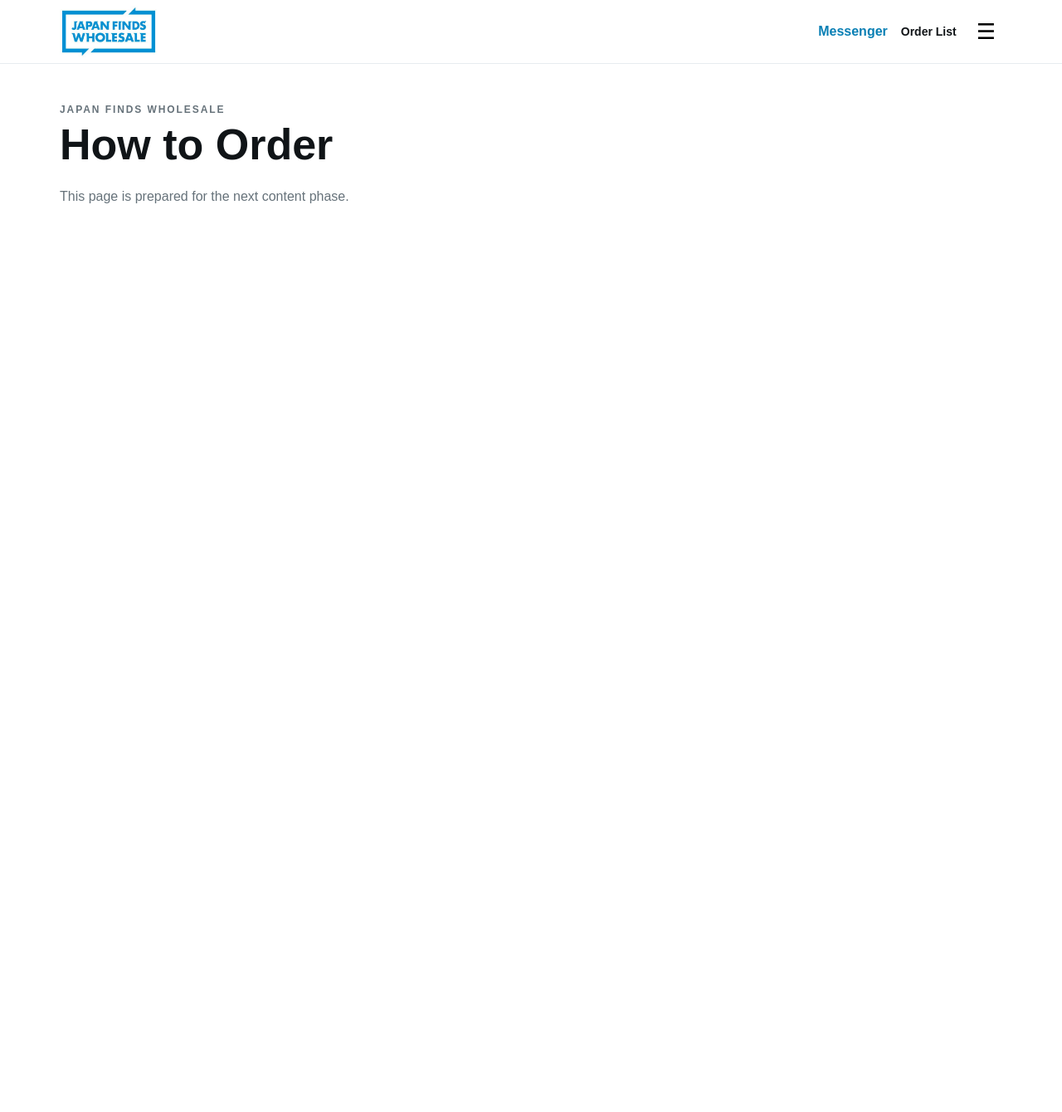
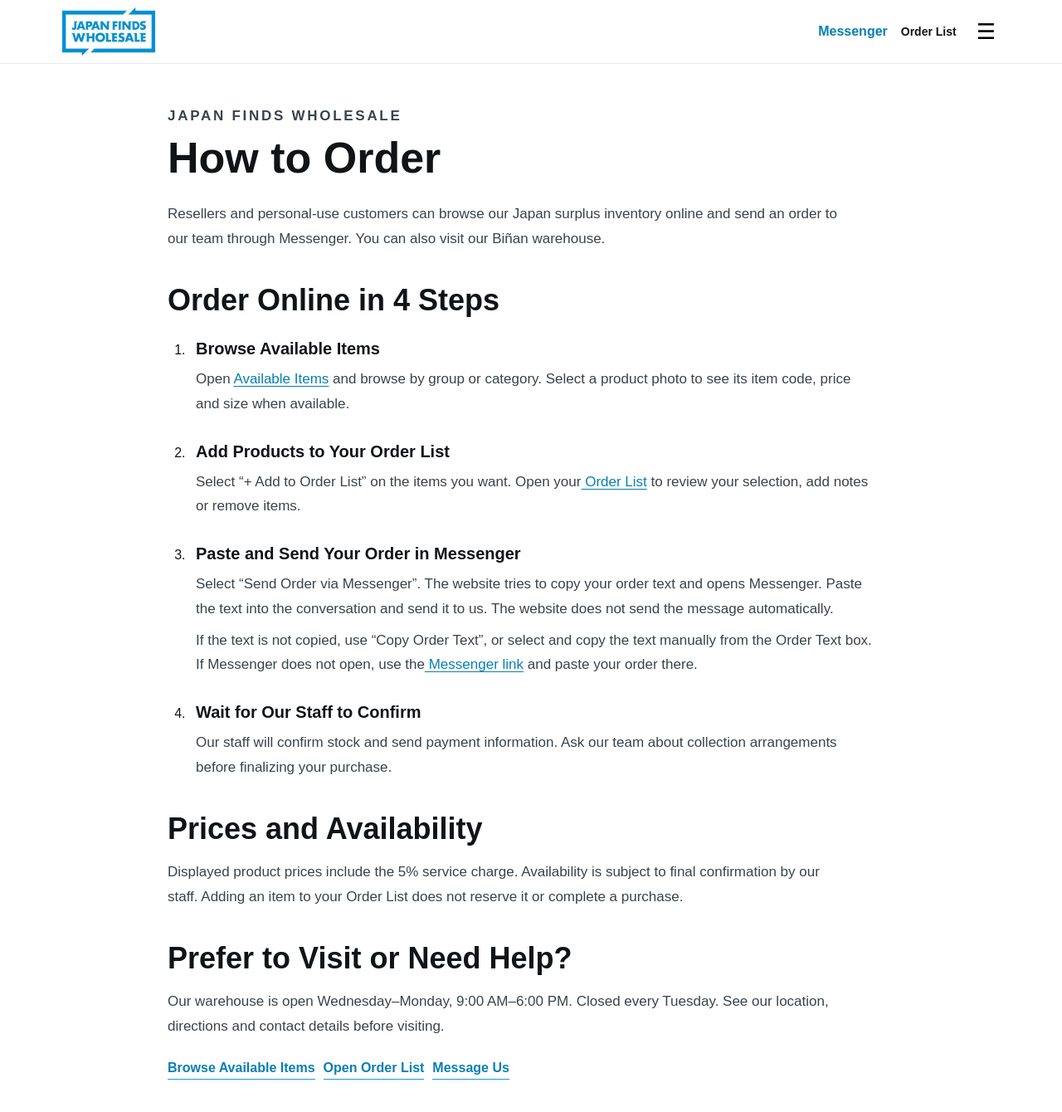
Before and after one commit to KEITAROHTAO/JAPANFINDSWHOLESALE, a Next.js app: page /how-to-order in a window 1280 px wide. Shown: the top 1340 px of the page at 83% size. Before the commit the page ends 800 px from the top, so only its background shows below. Built offline with nearby package versions, Linux system fonts and the light colour scheme; no server answers.

Commit message:
Complete warehouse information and online ordering guide

```diff
--- a/app/globals.css
+++ b/app/globals.css
@@ -128,6 +128,22 @@ h2 { font-size: clamp(24px, 3vw, 32px); margin: 0; }
 }
 
 
+/* Warehouse information and ordering guide */
+.storeSection { padding-top: 12px; padding-bottom: 56px; }
+.storeDetails { border-top: 1px solid var(--line); padding-top: 30px; }
+.storeDetails h2 { font-size: clamp(26px, 3vw, 36px); line-height: 1.15; margin: 0 0 24px; }
+.storeDetailsGrid { display: grid; grid-template-columns: repeat(2, minmax(0, 1fr)); gap: 28px; }
+.storeDetails h3 { font-size: 18px; margin: 0 0 10px; }
+.storeDetails address, .storeDetails p { font-size: 16px; font-style: normal; line-height: 1.75; color: #39444b; margin: 0 0 22px; }
+.storeDetails a:not(.outlineButton), .orderGuideSteps a { color: var(--blue-dark); text-decoration: underline; text-underline-offset: 3px; overflow-wrap: anywhere; }
+.orderGuideSteps { margin: 24px 0 36px; padding-left: 26px; }
+.orderGuideSteps li { padding-left: 8px; margin-bottom: 28px; }
+.orderGuideSteps h3 { font-size: 20px; line-height: 1.4; margin: 0 0 8px; }
+.orderGuideSteps p { margin: 8px 0; }
+@media (max-width: 760px) {
+  .storeDetailsGrid { grid-template-columns: 1fr; gap: 12px; }
+}
+
 /* Japanese supplier site */
 .jpSite { font-family: "Yu Gothic", "Hiragino Kaku Gothic ProN", "Noto Sans JP", Arial, sans-serif; }
 .jpHero { position: relative; min-height: 620px; display: flex; align-items: flex-end; overflow: hidden; }
--- a/app/how-to-order/page.tsx
+++ b/app/how-to-order/page.tsx
@@ -1,9 +1,80 @@
+import type { Metadata } from "next";
+import { STORE } from "@/lib/store";
+
+export const metadata: Metadata = {
+  title: "How to Order Japan Surplus Online",
+  description:
+    "Order Japan surplus from JAPAN FINDS in Biñan, Laguna. Browse available items, build your Order List, and paste your order into Messenger for stock and payment confirmation.",
+  alternates: { canonical: "/how-to-order" },
+};
+
 export default function Page() {
+  const messenger = process.env.NEXT_PUBLIC_MESSENGER_URL || "https://m.me/61576532876437";
+
   return (
-    <main className="contentWrap pageTop placeholderPage">
+    <main className="contentWrap pageTop prosePage">
       <p className="eyebrow">JAPAN FINDS WHOLESALE</p>
       <h1>How to Order</h1>
-      <p>This page is prepared for the next content phase.</p>
+      <p>
+        Resellers and personal-use customers can browse our Japan surplus inventory online
+        and send an order to our team through Messenger. You can also visit our Biñan warehouse.
+      </p>
+
+      <h2>Order Online in 4 Steps</h2>
+      <ol className="orderGuideSteps">
+        <li>
+          <h3>Browse Available Items</h3>
+          <p>
+            Open <a href="/available-items">Available Items</a> and browse by group or category.
+            Select a product photo to see its item code, price and size when available.
+          </p>
+        </li>
+        <li>
+          <h3>Add Products to Your Order List</h3>
+          <p>
+            Select “+ Add to Order List” on the items you want. Open your
+            <a href="/order-list"> Order List</a> to review your selection, add notes or remove items.
+          </p>
+        </li>
+        <li>
+          <h3>Paste and Send Your Order in Messenger</h3>
+          <p>
+            Select “Send Order via Messenger”. The website tries to copy your order text
+            and opens Messenger. Paste the text into the conversation and send it to us.
+            The website does not send the message automatically.
+          </p>
+          <p>
+            If the text is not copied, use “Copy Order Text”, or select and copy the text
+            manually from the Order Text box. If Messenger does not open, use the
+            <a href={messenger} target="_blank" rel="noopener noreferrer"> Messenger link</a> and paste your order there.
+          </p>
+        </li>
+        <li>
+          <h3>Wait for Our Staff to Confirm</h3>
+          <p>
+            Our staff will confirm stock and send payment information. Ask our team about
+            collection arrangements before finalizing your purchase.
+          </p>
+        </li>
+      </ol>
+
+      <h2>Prices and Availability</h2>
+      <p>
+        Displayed product prices include the 5% service charge. Availability is subject to
+        final confirmation by our staff. Adding an item to your Order List does not reserve
+        it or complete a purchase.
+      </p>
+
+      <h2>Prefer to Visit or Need Help?</h2>
+      <p>
+        Our warehouse is open {STORE.hours}. {STORE.closed}. See our
+        <a href="/location"> location, directions and contact details</a> before visiting.
+      </p>
+      <div className="seoLinks">
+        <a href="/available-items">Browse Available Items</a>
+        <a href="/order-list">Open Order List</a>
+        <a href={messenger} target="_blank" rel="noopener noreferrer">Message Us</a>
+      </div>
     </main>
   );
 }
--- a/app/layout.tsx
+++ b/app/layout.tsx
@@ -3,6 +3,7 @@ import Script from "next/script";
 import "./globals.css";
 import Header from "@/components/Header";
 import { OrderStore } from "@/components/OrderStore";
+import { STORE } from "@/lib/store";
 
 const SITE_URL = "https://japanfinds.site";
 
@@ -78,11 +79,20 @@ export default function RootLayout({ children }: Readonly<{ children: React.Reac
       "Japan surplus wholesale warehouse supplying furniture, baby items and household goods from Japan in Biñan, Laguna, Philippines.",
     address: {
       "@type": "PostalAddress",
-      streetAddress: "Manila South Road, Limaco Compound, Platero",
+      streetAddress: STORE.streetAddress,
       addressLocality: "Biñan",
       addressRegion: "Laguna",
       postalCode: "4024",
       addressCountry: "PH",
+    },
+    telephone: STORE.phoneInternational,
+    email: STORE.email,
+    hasMap: STORE.mapsUrl,
+    openingHoursSpecification: {
+      "@type": "OpeningHoursSpecification",
+      dayOfWeek: ["Wednesday", "Thursday", "Friday", "Saturday", "Sunday", "Monday"],
+      opens: "09:00",
+      closes: "18:00",
     },
     sameAs: ["https://www.facebook.com/profile.php?id=61576532876437"],
   };
--- a/app/shop/page.tsx
+++ b/app/shop/page.tsx
@@ -1,5 +1,6 @@
 import type { Metadata } from "next";
 import HomeGroup from "@/components/HomeGroup";
+import StoreDetails from "@/components/StoreDetails";
 import { getVisibleProducts, WEB_GROUPS } from "@/lib/catalog";
 
 export const metadata: Metadata = {
@@ -73,6 +74,7 @@ export default async function ShopHome() {
           <a href="/japan-surplus-laguna">Japan Surplus Laguna</a>
           <a href="/japan-surplus-furniture">Japan Surplus Furniture</a>
           <a href="/location">Visit our Biñan, Laguna warehouse</a>
+          <a href="/how-to-order">How to Order</a>
         </div>
       </section>
 
@@ -90,6 +92,10 @@ export default async function ShopHome() {
           />
         ))}
       </section>
+
+      <div className="contentWrap storeSection">
+        <StoreDetails />
+      </div>
 
       <section className="contentWrap seoContent">
         <p className="eyebrow">FOR RESELLERS & HOME BUYERS</p>
--- /dev/null
+++ b/lib/store.ts
@@ -0,0 +1,11 @@
+export const STORE = {
+  address: "COMPOUND, 1 Limaco St, Biñan, 4024 Laguna",
+  streetAddress: "COMPOUND, 1 Limaco St",
+  landmark: "Across Biñan Doctors’ Hospital",
+  mapsUrl: "https://maps.app.goo.gl/SrZFwK9nYNAya7rk6",
+  email: "jessamaecartagenas1998@gmail.com",
+  phone: "0917 801 5797",
+  phoneInternational: "+639178015797",
+  hours: "Wednesday–Monday, 9:00 AM–6:00 PM",
+  closed: "Closed every Tuesday",
+} as const;
```
Also changed, not shown: app/location/page.tsx (+6 -3 lines), components/StoreDetails.tsx (added, +31 -0 lines).
